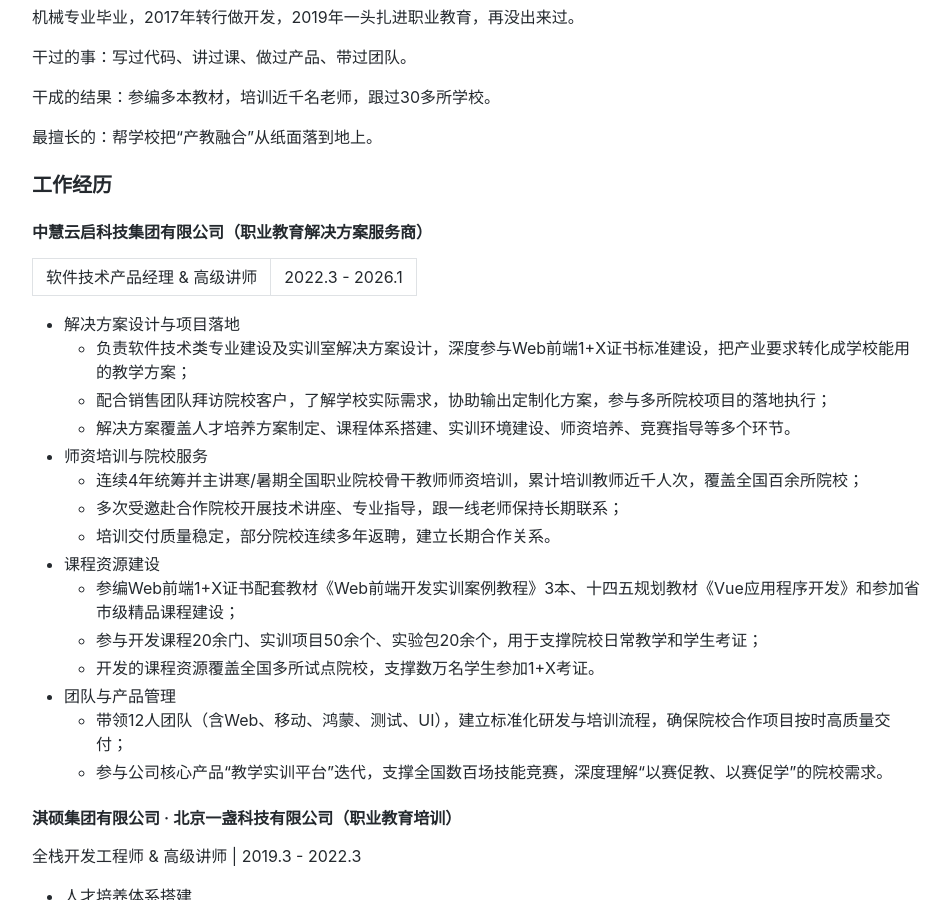
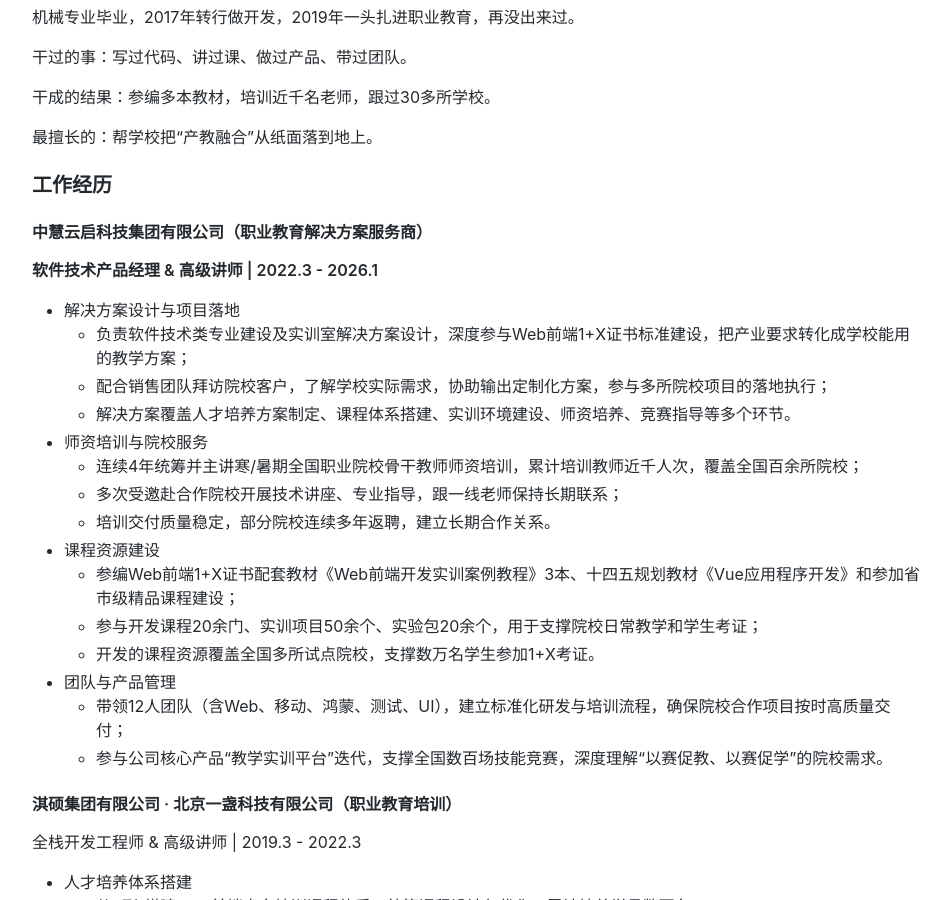
Before and after one commit to davidkoojohn/davidkoojohn.github.io, a Jekyll site: the page built from resume-cjrh.md, in a window 1280 px wide and 900 px high, scrolled down 618 px. Shown: the whole window, without its empty margins (163-1114 px from the left). Built offline with Jekyll 4.4.1, drawn with Linux system fonts in a browser that asks for light colours; comment, search, counter and statistics services are not loaded.

```diff
--- a/resume-cjrh.md
+++ b/resume-cjrh.md
@@ -41,8 +41,7 @@ title: Resume
 
 #### 中慧云启科技集团有限公司（职业教育解决方案服务商）
 
-软件技术产品经理 & 高级讲师 | 2022.3 - 2026.1
-
+**软件技术产品经理 & 高级讲师 | 2022.3 - 2026.1**
 * 解决方案设计与项目落地
     * 负责软件技术类专业建设及实训室解决方案设计，深度参与Web前端1+X证书标准建设，把产业要求转化成学校能用的教学方案；
     * 配合销售团队拜访院校客户，了解学校实际需求，协助输出定制化方案，参与多所院校项目的落地执行；
```
